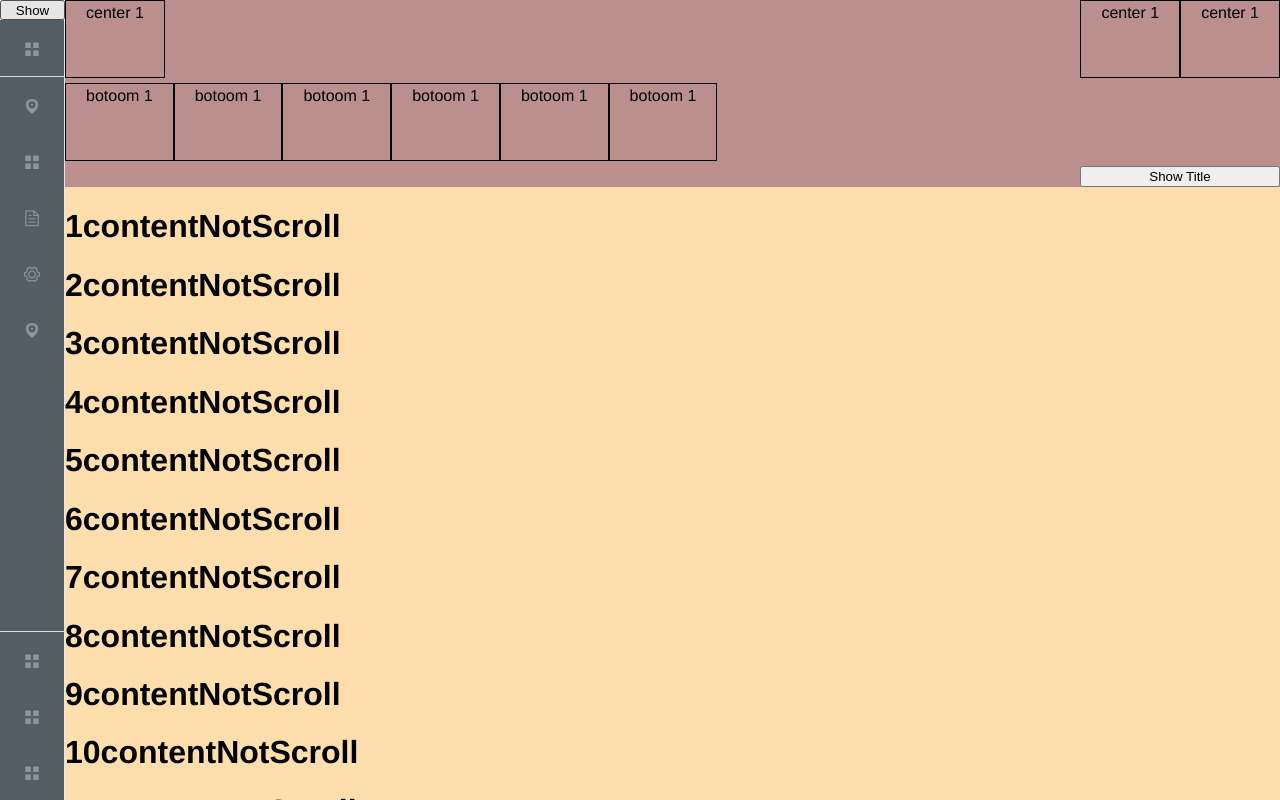
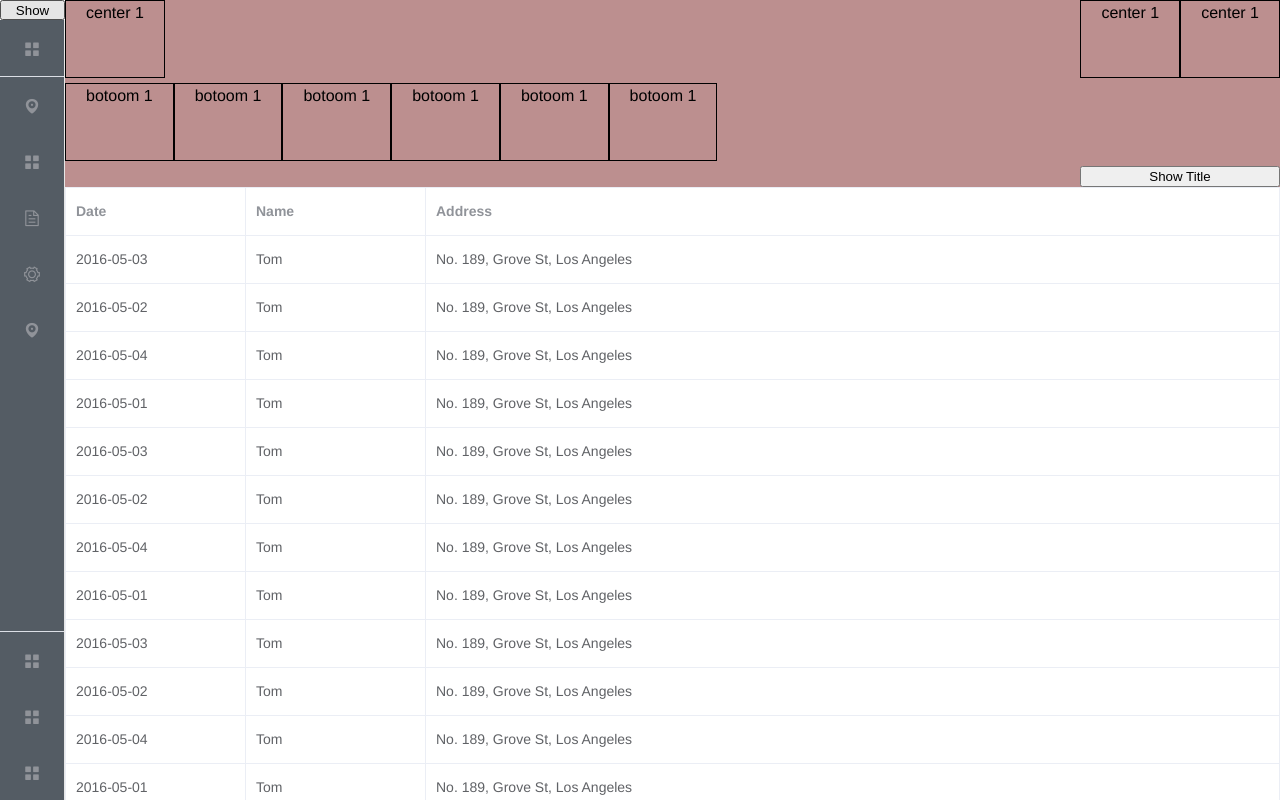
Before and after one commit to artdrua12/grid, a Vue app: page /table in a window 1280 px wide. Built offline with nearby package versions, Linux system fonts and the light colour scheme.

Commit message:
add element tabe

```diff
--- a/src/components/Vpage.vue
+++ b/src/components/Vpage.vue
@@ -31,9 +31,11 @@ export default {
   position: sticky;
   top: 0px;
   grid-gap: 5px;
+  z-index: 2;
 }
 .contents {
   background-color: navajowhite;
+  overflow-y: auto;
 }
 
 .button {
--- a/src/components/VpageNotSticky.vue
+++ b/src/components/VpageNotSticky.vue
@@ -30,6 +30,7 @@ export default {
 .title {
   background-color: rosybrown;
   grid-gap: 5px;
+  z-index: 2;
 }
 .contents {
   background-color: navajowhite;
--- a/src/pages/Home.vue
+++ b/src/pages/Home.vue
@@ -8,7 +8,7 @@
     </template>
     <template v-slot:titleCenter>
       <div class="titleCenter flex">
-         <div v-for="i in 3" :key="i" class="block">center {{1}}</div>
+        <div v-for="i in 3" :key="i" class="block">center {{1}}</div>
       </div>
     </template>
     <template v-slot:titleBottom>
@@ -17,7 +17,13 @@
       </div>
     </template>
     <template v-slot:content>
-      <h1 v-for="i in 30" :key="i">{{i}}contentNotScroll</h1>
+      <div class="tableElement">
+      <el-table :data="tableData" border style="width: 100%">
+        <el-table-column prop="date" label="Date" width="180"></el-table-column>
+        <el-table-column prop="name" label="Name" width="180"></el-table-column>
+        <el-table-column prop="address" label="Address"></el-table-column>
+      </el-table>
+      </div>
     </template>
   </vpage>
 </template>
@@ -26,7 +32,90 @@
 import Vpage from "../components/Vpage";
 export default {
   data() {
-    return {};
+    return {
+      tableData: [
+        {
+          date: "2016-05-03",
+          name: "Tom",
+          address: "No. 189, Grove St, Los Angeles"
+        },
+        {
+          date: "2016-05-02",
+          name: "Tom",
+          address: "No. 189, Grove St, Los Angeles"
+        },
+        {
+          date: "2016-05-04",
+          name: "Tom",
+          address: "No. 189, Grove St, Los Angeles"
+        },
+        {
+          date: "2016-05-01",
+          name: "Tom",
+          address: "No. 189, Grove St, Los Angeles"
+        },
+        {
+          date: "2016-05-03",
+          name: "Tom",
+          address: "No. 189, Grove St, Los Angeles"
+        },
+        {
+          date: "2016-05-02",
+          name: "Tom",
+          address: "No. 189, Grove St, Los Angeles"
+        },
+        {
+          date: "2016-05-04",
+          name: "Tom",
+          address: "No. 189, Grove St, Los Angeles"
+        },
+        {
+          date: "2016-05-01",
+          name: "Tom",
+          address: "No. 189, Grove St, Los Angeles"
+        },
+        {
+          date: "2016-05-03",
+          name: "Tom",
+          address: "No. 189, Grove St, Los Angeles"
+        },
+        {
+          date: "2016-05-02",
+          name: "Tom",
+          address: "No. 189, Grove St, Los Angeles"
+        },
+        {
+          date: "2016-05-04",
+          name: "Tom",
+          address: "No. 189, Grove St, Los Angeles"
+        },
+        {
+          date: "2016-05-01",
+          name: "Tom",
+          address: "No. 189, Grove St, Los Angeles"
+        },
+        {
+          date: "2016-05-03",
+          name: "Tom",
+          address: "No. 189, Grove St, Los Angeles"
+        },
+        {
+          date: "2016-05-02",
+          name: "Tom",
+          address: "No. 189, Grove St, Los Angeles"
+        },
+        {
+          date: "2016-05-04",
+          name: "Tom",
+          address: "No. 189, Grove St, Los Angeles"
+        },
+        {
+          date: "2016-05-01",
+          name: "Tom",
+          address: "No. 189, Grove St, Los Angeles"
+        }
+      ]
+    };
   },
   components: {
     Vpage
@@ -41,6 +130,9 @@ export default {
 .block {
   border: 1px solid;
   height: 70px;
-  padding: 3px 20px
+  padding: 3px 20px;
+}
+.tableElement{
+  width: 100%;
 }
 </style>
--- a/src/pages/Table.vue
+++ b/src/pages/Table.vue
@@ -1,8 +1,8 @@
 <template>
   <vpage>
-     <template v-slot:titleCenter>
+    <template v-slot:titleCenter>
       <div class="titleCenter flex">
-         <div v-for="i in 3" :key="i" class="block">center {{1}}</div>
+        <div v-for="i in 3" :key="i" class="block">center {{1}}</div>
       </div>
     </template>
     <template v-slot:titleBottom>
@@ -11,7 +11,11 @@
       </div>
     </template>
     <template v-slot:content>
-      <h1 v-for="i in 30" :key="i">{{i}}contentNotScroll</h1>
+      <el-table :data="tableData" border style="width: 100%">
+        <el-table-column prop="date" label="Date" width="180"></el-table-column>
+        <el-table-column prop="name" label="Name" width="180"></el-table-column>
+        <el-table-column prop="address" label="Address"></el-table-column>
+      </el-table>
     </template>
   </vpage>
 </template>
@@ -20,7 +24,90 @@
 import Vpage from "../components/VpageNotSticky";
 export default {
   data() {
-    return {};
+    return {
+      tableData: [
+        {
+          date: "2016-05-03",
+          name: "Tom",
+          address: "No. 189, Grove St, Los Angeles"
+        },
+        {
+          date: "2016-05-02",
+          name: "Tom",
+          address: "No. 189, Grove St, Los Angeles"
+        },
+        {
+          date: "2016-05-04",
+          name: "Tom",
+          address: "No. 189, Grove St, Los Angeles"
+        },
+        {
+          date: "2016-05-01",
+          name: "Tom",
+          address: "No. 189, Grove St, Los Angeles"
+        },
+                {
+          date: "2016-05-03",
+          name: "Tom",
+          address: "No. 189, Grove St, Los Angeles"
+        },
+        {
+          date: "2016-05-02",
+          name: "Tom",
+          address: "No. 189, Grove St, Los Angeles"
+        },
+        {
+          date: "2016-05-04",
+          name: "Tom",
+          address: "No. 189, Grove St, Los Angeles"
+        },
+        {
+          date: "2016-05-01",
+          name: "Tom",
+          address: "No. 189, Grove St, Los Angeles"
+        },
+                {
+          date: "2016-05-03",
+          name: "Tom",
+          address: "No. 189, Grove St, Los Angeles"
+        },
+        {
+          date: "2016-05-02",
+          name: "Tom",
+          address: "No. 189, Grove St, Los Angeles"
+        },
+        {
+          date: "2016-05-04",
+          name: "Tom",
+          address: "No. 189, Grove St, Los Angeles"
+        },
+        {
+          date: "2016-05-01",
+          name: "Tom",
+          address: "No. 189, Grove St, Los Angeles"
+        },
+                {
+          date: "2016-05-03",
+          name: "Tom",
+          address: "No. 189, Grove St, Los Angeles"
+        },
+        {
+          date: "2016-05-02",
+          name: "Tom",
+          address: "No. 189, Grove St, Los Angeles"
+        },
+        {
+          date: "2016-05-04",
+          name: "Tom",
+          address: "No. 189, Grove St, Los Angeles"
+        },
+        {
+          date: "2016-05-01",
+          name: "Tom",
+          address: "No. 189, Grove St, Los Angeles"
+        }
+      ]
+    };
   },
   components: {
     Vpage
@@ -35,6 +122,6 @@ export default {
 .block {
   border: 1px solid;
   height: 70px;
-  padding: 3px 20px
+  padding: 3px 20px;
 }
 </style>
```
